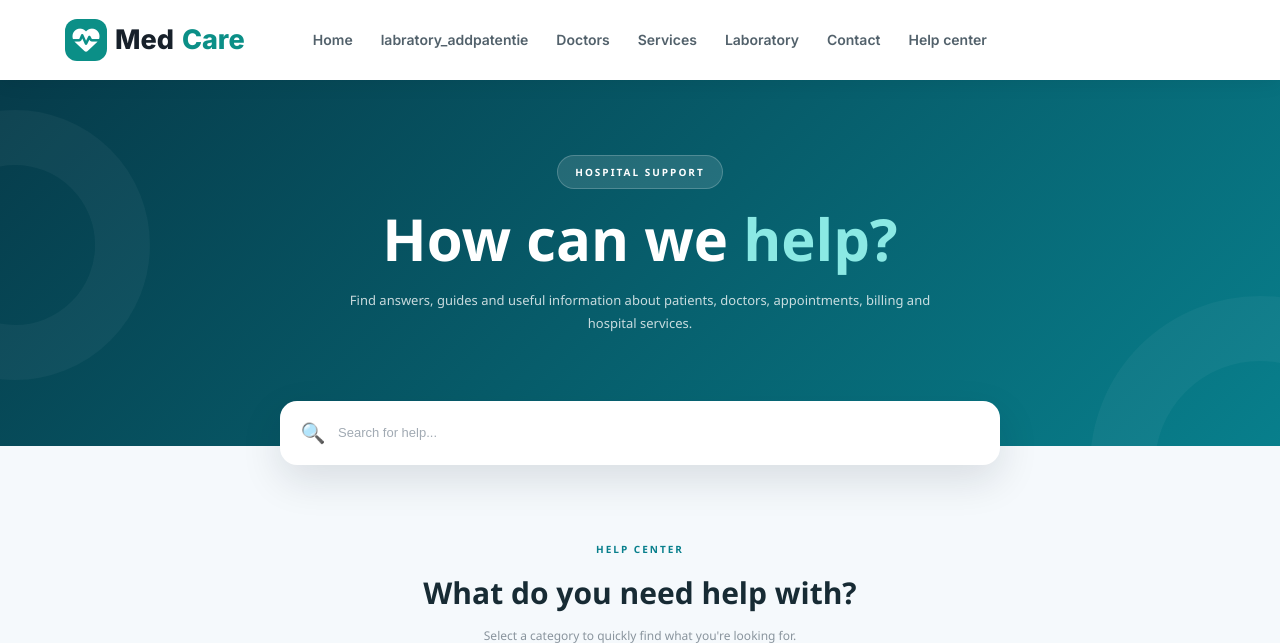
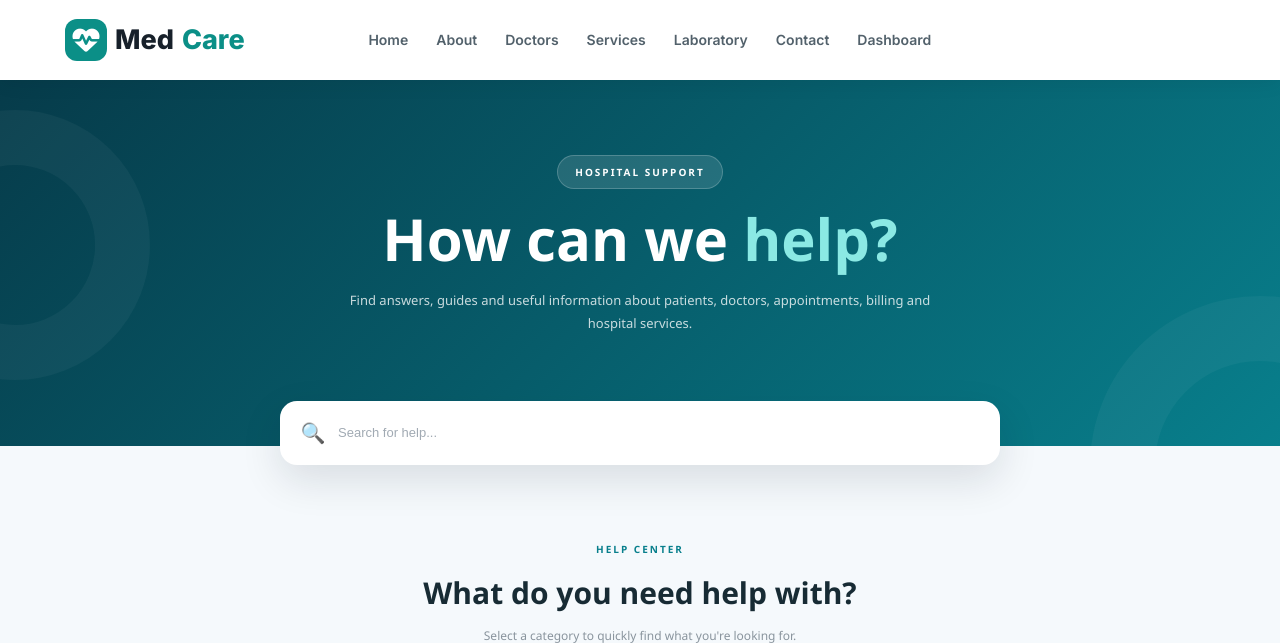
Before and after one commit to shabajkhan5440-ship-it/Hospital-management, a Django app: page /help-center/ in a window 1280 px wide. Shown: the top 643 px of the page. Run offline with Django 5.2, Linux system fonts and the light colour scheme.

Commit message:
Update navbar

```diff
--- a/templates/base.html
+++ b/templates/base.html
@@ -225,15 +225,15 @@ a {
 
         <nav class="navbar" id="navbar">
             <a href="">Home</a>
-            <a href="/labratory_addpatentie/" class="">labratory_addpatentie</a>
+            <a href="/About/" class="">About</a>
             <a href="/labratory_doctor/">Doctors</a>
             <a href="/Service/">Services</a>
             <a href="/labratory/">Laboratory</a>
             <a href="/Contact/">Contact</a>
-            <a href="/help-center/">Help center</a>
+            <a href="/dashboard/">Dashboard</a>
         </nav>
 
-        <a href="/Appointment/" class="appointment-btn">
+        <a href="#" class="appointment-btn">
             Book Appointment
         </a>
 <!--    <a href="{% url 'help_center' %}" class="help-center-btn">-->
```
